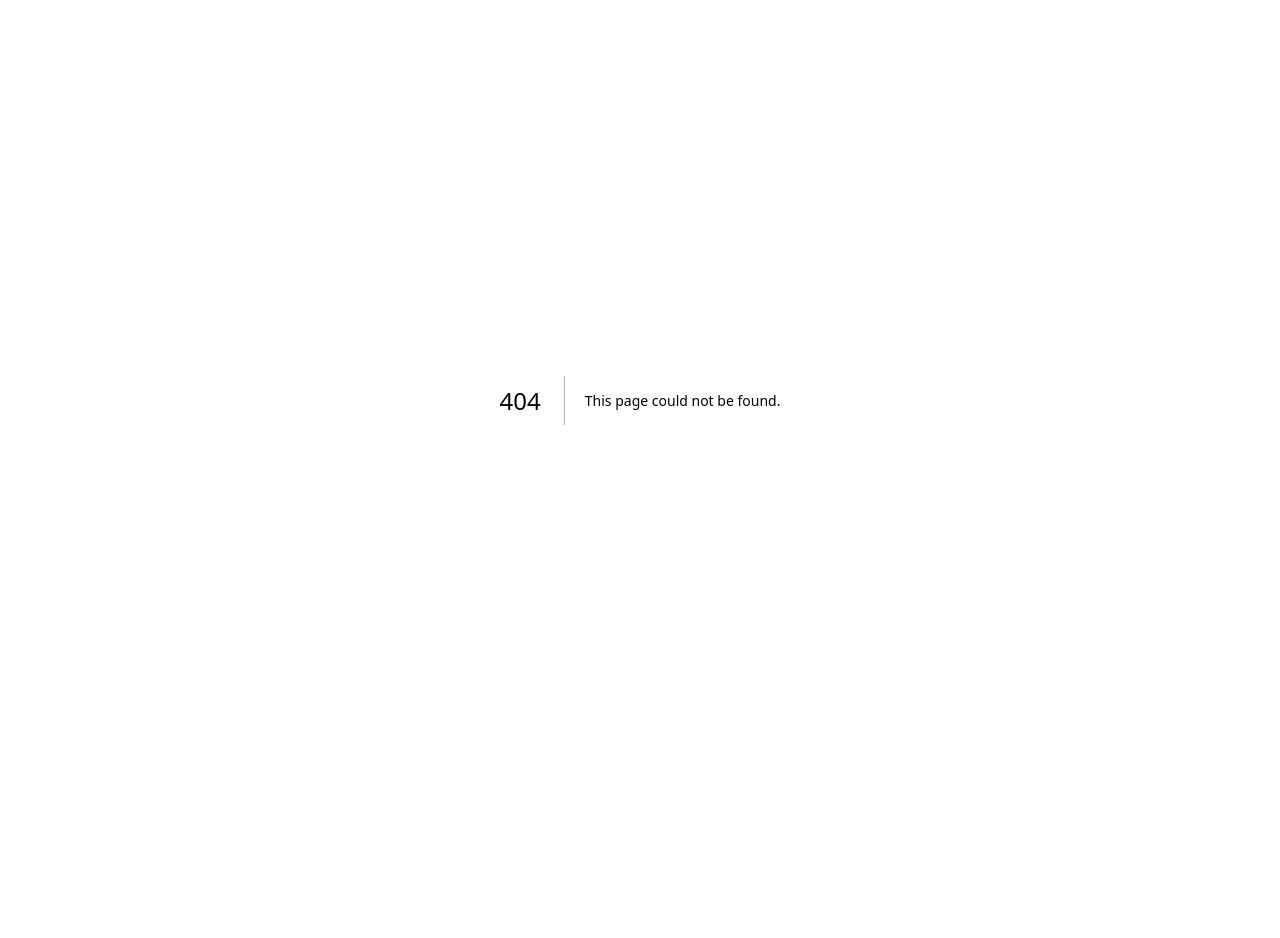
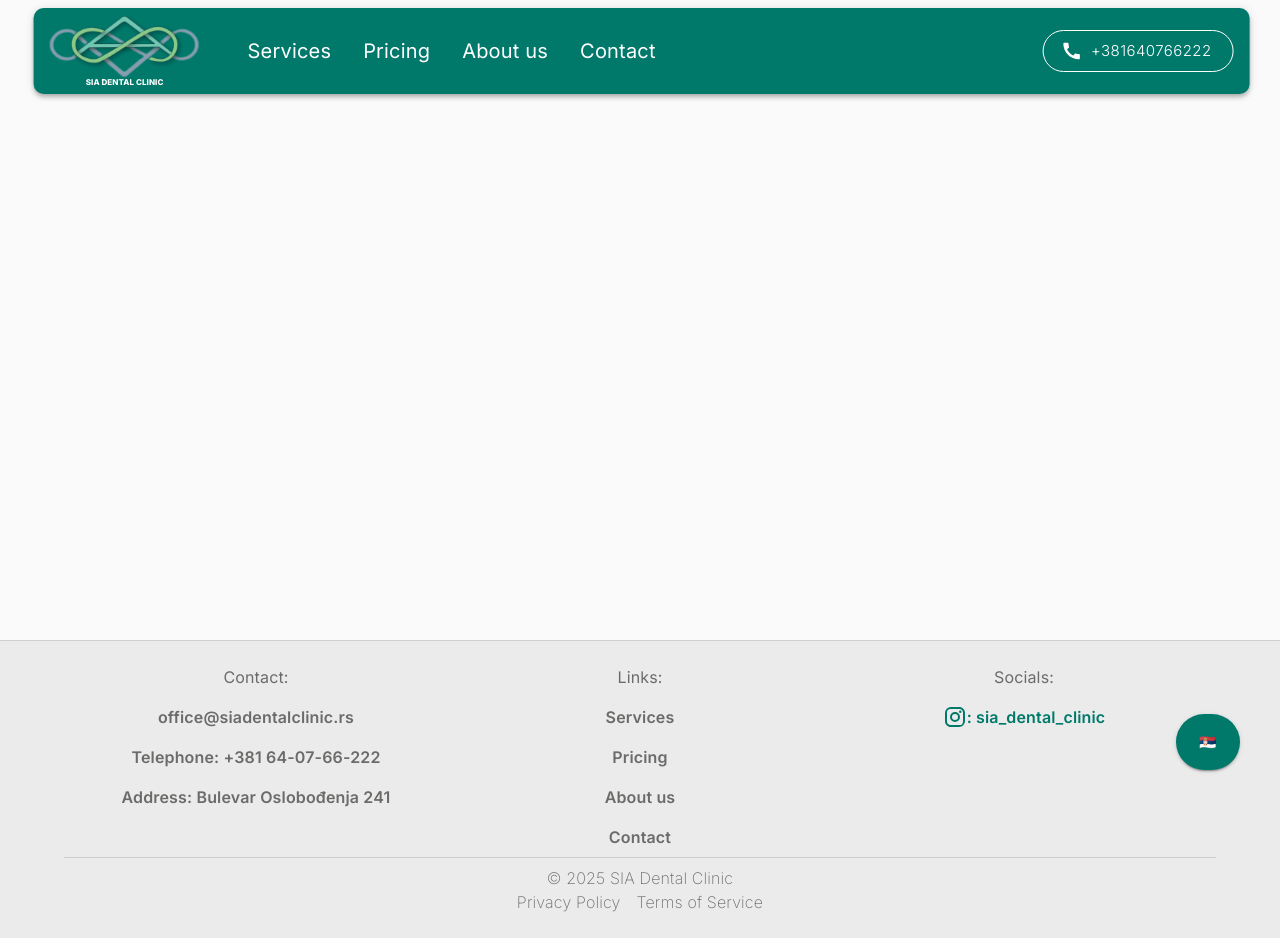
Before and after one commit to Marko590/Sia--Clinic, a Next.js app: page /en/services in a window 1280 px wide. Before the commit this address had no page. Before the commit the page ends 800 px from the top, so only its background shows below. Built offline with nearby package versions, Linux system fonts and the light colour scheme.

Commit message:
Added services page.

```diff
--- a/src/app/[locale]/components/PageWrapper.tsx
+++ b/src/app/[locale]/components/PageWrapper.tsx
@@ -14,6 +14,7 @@ const PageWrapper = ({ children }: { children: React.ReactNode }) => {
       <Container
         maxWidth={false}
         sx={{
+          flex: 1,
           py: { xs: "68px", md: "100px" },
           display: "flex",
           flexDirection: "column",
--- /dev/null
+++ b/src/app/[locale]/services/page.tsx
@@ -0,0 +1,8 @@
+import { Box } from "@mui/material";
+import React from "react";
+
+const page = () => {
+  return <Box sx={{ height: "100%" }}></Box>;
+};
+
+export default page;
```
